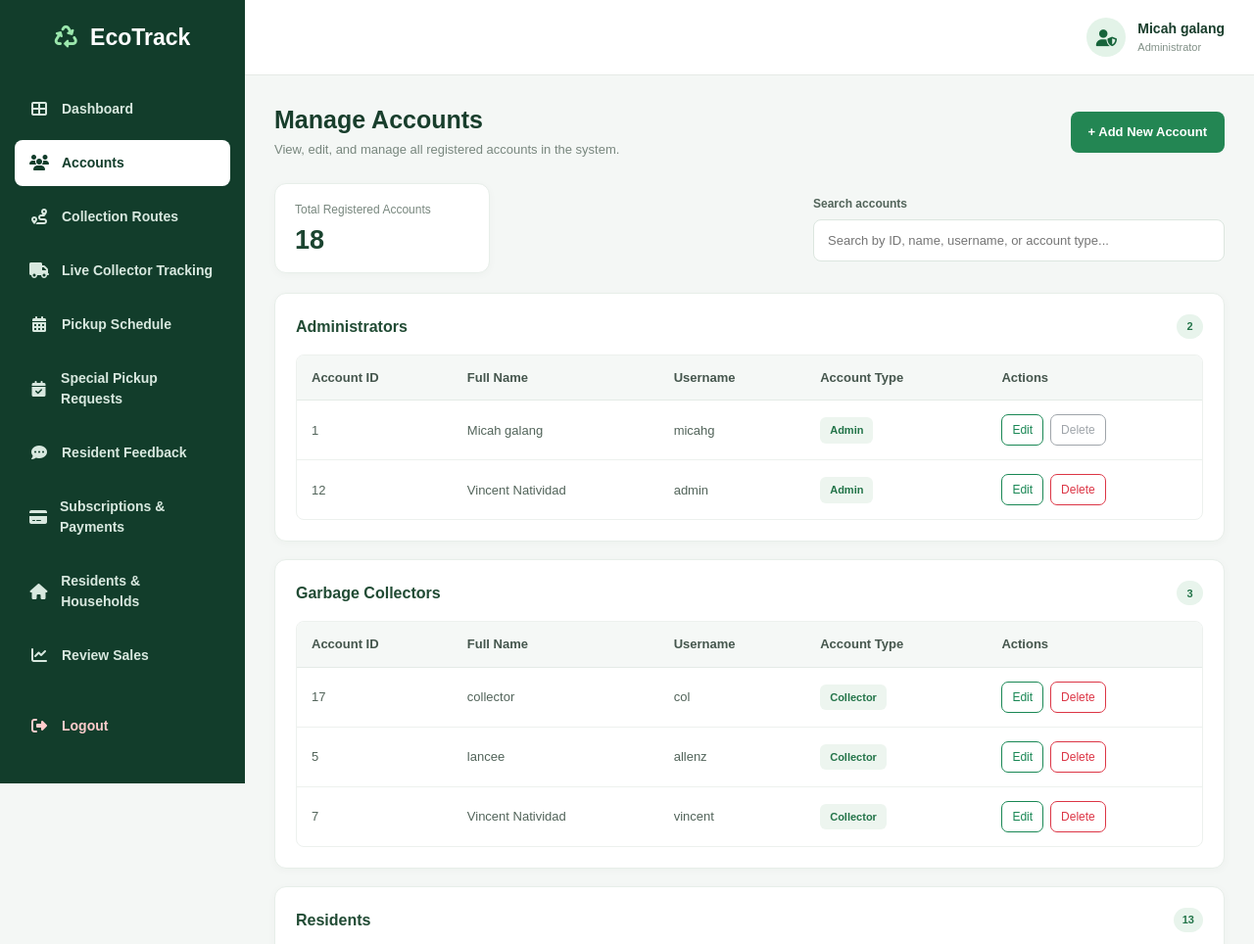
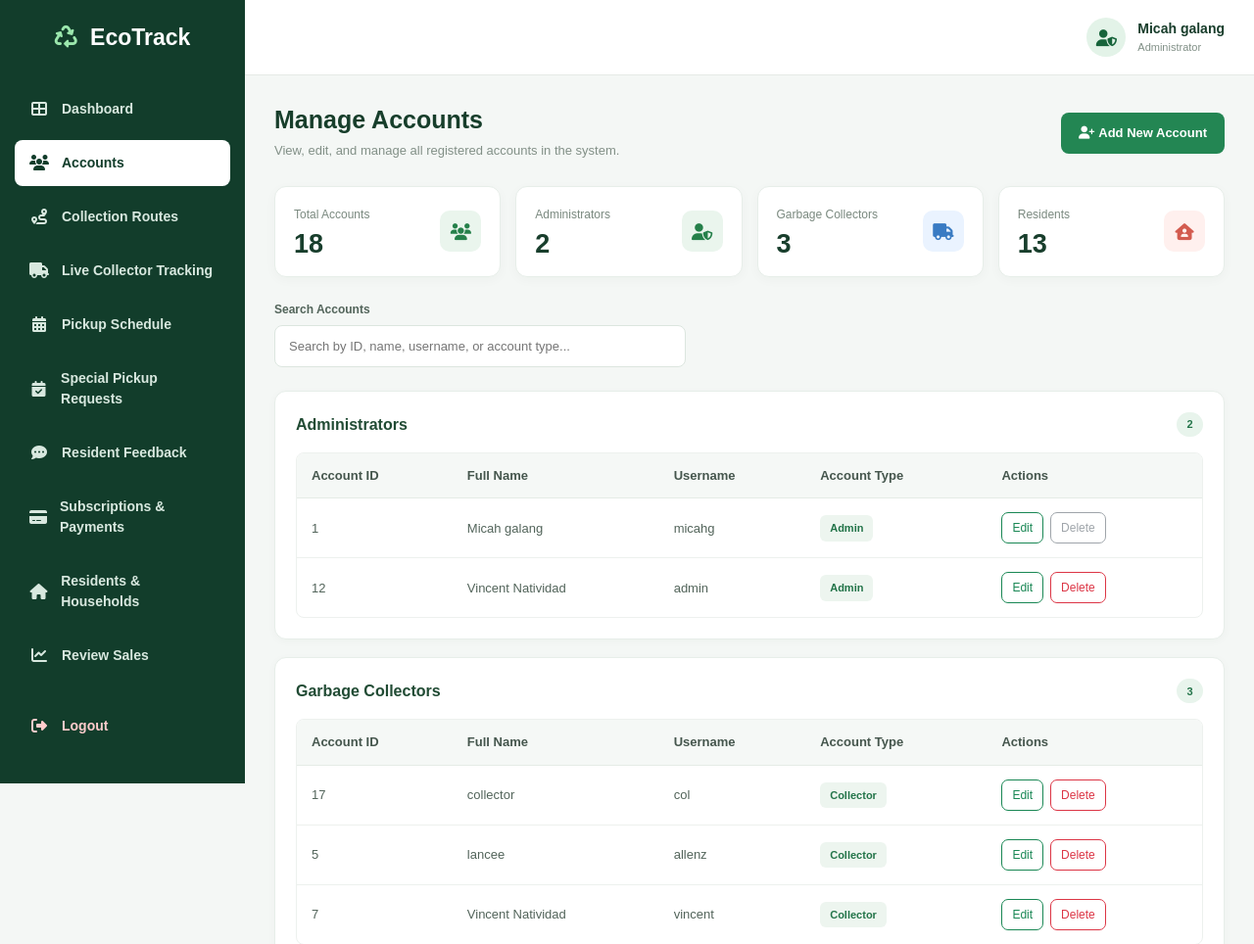
Before and after one commit to Group2-sa-finalproject/UI-UPDATE, a PHP site: page /admin/dashboard.php?page=accounts in a window 1280 px wide. Shown: the top 964 px of the page at 98% size. Run offline with PHP 8.4, Linux system fonts and the light colour scheme; a user stored in the database is signed in; data comes from the database, SQL or seed files in the repository; data that the repository does not hold is empty; some libraries are stand-ins or nearby versions.

Commit message:
Refactor account management logic and UI

```diff
--- a/wastesystem_/admin/accounts.php
+++ b/wastesystem_/admin/accounts.php
@@ -110,20 +110,220 @@ while ($row = $result->fetch_assoc()) {
 }
 $result->free();
 
+// ACCOUNT SUMMARY COUNTS
 $totalAccounts = array_sum(array_map("count", $accounts));
+$totalAdmins = count($accounts["admin"]);
+$totalCollectors = count($accounts["collector"]);
+$totalResidents = count($accounts["residents"]);
 ?>
 
 <style>
 .accounts-page{width:100%;color:#263b30}.accounts-page *{box-sizing:border-box}
-.accounts-header{display:flex;justify-content:space-between;align-items:center;flex-wrap:wrap;gap:16px;margin-bottom:24px}
-.accounts-header h1{font-size:25px;font-weight:700;color:#183e2c;margin:0 0 6px}
-.accounts-header p{color:#78877e;font-size:13px;margin:0}
 .add-account-btn{display:inline-flex;align-items:center;justify-content:center;background:#238653;color:#fff;padding:11px 18px;min-height:42px;border-radius:8px;font-size:13px;font-weight:600;text-decoration:none;transition:.2s}
 .add-account-btn:hover{background:#176b40;color:#fff;transform:translateY(-1px)}
 .accounts-toolbar{display:flex;align-items:center;justify-content:space-between;gap:14px;flex-wrap:wrap;margin-bottom:20px}
-.accounts-summary{flex:0 0 220px;background:#fff;border:1px solid #e7eee9;border-radius:12px;padding:17px 20px;box-shadow:0 2px 8px rgba(30,70,45,.03)}
-.accounts-summary span{display:block;color:#78877e;font-size:12px;margin-bottom:6px}
-.accounts-summary h2{color:#1b4430;font-size:27px;font-weight:700;margin:0}
+
+/* ==========================================
+   PAGE HEADING - DASHBOARD STYLE
+   ========================================== */
+
+.accounts-header {
+    display: flex;
+    justify-content: space-between;
+    align-items: center;
+    flex-wrap: wrap;
+    gap: 16px;
+    margin-bottom: 25px;
+}
+
+.accounts-header h2 {
+    color: #173e2b;
+    font-size: 25px;
+    font-weight: 700;
+    font-family: inherit;
+    margin: 0 0 7px;
+}
+
+.accounts-header p {
+    color: #829087;
+    font-size: 13px;
+    font-weight: 400;
+    font-family: inherit;
+    line-height: 1.6;
+    margin: 0;
+}
+
+/* ==========================================
+   ACCOUNT SUMMARY CARDS
+   ========================================== */
+
+.accounts-stats {
+    display: grid;
+    grid-template-columns: repeat(4, minmax(0, 1fr));
+    gap: 15px;
+    margin-bottom: 24px;
+}
+
+.accounts-stat-card {
+    display: flex;
+    align-items: center;
+    justify-content: space-between;
+    gap: 12px;
+    background: #fff;
+    border: 1px solid #e7eee9;
+    border-radius: 12px;
+    padding: 19px;
+    box-shadow: 0 3px 12px rgba(30, 70, 45, .03);
+    transition: .2s ease;
+}
+
+.accounts-stat-card:hover {
+    transform: translateY(-2px);
+    box-shadow: 0 5px 14px rgba(30, 70, 45, .07);
+}
+
+.accounts-stat-label {
+    color: #7a897f;
+    font-size: 12px;
+    font-weight: 500;
+    margin-bottom: 8px;
+}
+
+.accounts-stat-value {
+    color: #183e2c;
+    font-size: 27px;
+    font-weight: 700;
+    line-height: 1;
+}
+
+.accounts-stat-icon {
+    display: flex;
+    align-items: center;
+    justify-content: center;
+    flex-shrink: 0;
+    width: 42px;
+    height: 42px;
+    border-radius: 10px;
+    font-size: 17px;
+    background: #eaf5ed;
+    color: #25804a;
+}
+
+.accounts-stat-icon.admin {
+    background: #eaf5ed;
+    color: #25804a;
+}
+
+.accounts-stat-icon.collector {
+    background: #eaf3ff;
+    color: #397bc3;
+}
+
+.accounts-stat-icon.resident {
+    background: #fff0ee;
+    color: #d35b4f;
+}
+
+/* ==========================================
+   SEARCH TOOLBAR
+   ========================================== */
+
+.accounts-toolbar {
+    display: flex;
+    align-items: center;
+    justify-content: flex-start;
+    gap: 14px;
+    flex-wrap: wrap;
+    margin-bottom: 24px;
+}
+
+.account-search {
+    flex: 1 1 260px;
+    max-width: 420px;
+}
+
+.account-search label {
+    display: block;
+    color: #52645a;
+    font-size: 12px;
+    font-weight: 600;
+    margin-bottom: 7px;
+}
+
+.account-search input {
+    width: 100%;
+    height: 43px;
+    padding: 0 14px;
+    border: 1px solid #dce6df;
+    border-radius: 8px;
+    background: #fff;
+    color: #263b30;
+    font-size: 13px;
+    outline: none;
+}
+
+.account-search input:focus {
+    border-color: #238653;
+    box-shadow: 0 0 0 3px rgba(35,134,83,.1);
+}
+
+/* ==========================================
+   RESPONSIVE SUMMARY CARDS
+   ========================================== */
+
+@media (max-width: 1100px) {
+    .accounts-stats {
+        grid-template-columns: repeat(2, minmax(0, 1fr));
+    }
+}
+
+@media (max-width: 650px) {
+    .accounts-header {
+        align-items: stretch;
+    }
+
+    .accounts-header h2 {
+        font-size: 22px;
+    }
+
+    .add-account-btn {
+        width: 100%;
+    }
+
+    .accounts-stats {
+        gap: 10px;
+    }
+
+    .accounts-stat-card {
+        padding: 14px;
+    }
+
+    .accounts-stat-value {
+        font-size: 23px;
+    }
+
+    .accounts-stat-icon {
+        width: 35px;
+        height: 35px;
+        font-size: 14px;
+    }
+
+    .accounts-toolbar {
+        align-items: stretch;
+    }
+
+    .account-search {
+        flex: 1 1 100%;
+        max-width: none;
+    }
+}
+
+@media (max-width: 400px) {
+    .accounts-stats {
+        grid-template-columns: 1fr;
+    }
+}
+
 .account-search{flex:1 1 260px;max-width:420px}
 .account-search label{display:block;color:#52645a;font-size:12px;font-weight:600;margin-bottom:7px}
 .account-search input{width:100%;height:43px;padding:0 14px;border:1px solid #dce6df;border-radius:8px;background:#fff;color:#263b30;font-size:13px;outline:none}
@@ -145,13 +345,24 @@ $totalAccounts = array_sum(array_map("count", $accounts));
 </style>
 
 <div class="accounts-page">
+
+    <!-- PAGE HEADING -->
+
     <div class="accounts-header">
         <div>
-            <h1>Manage Accounts</h1>
-            <p>View, edit, and manage all registered accounts in the system.</p>
+            <h2>Manage Accounts</h2>
+
+            <p>
+                View, edit, and manage all registered accounts in the system.
+            </p>
         </div>
-        <a href="add_account.php" class="add-account-btn">+ Add New Account</a>
+
+        <a href="add_account.php" class="add-account-btn">
+            <i class="fas fa-user-plus me-1"></i>
+            Add New Account
+        </a>
     </div>
+
 
     <?php if ($accountNotice !== ""): ?>
         <div class="alert alert-<?= accountsPageEscape($accountNoticeType) ?> alert-dismissible fade show" role="alert">
@@ -160,14 +371,73 @@ $totalAccounts = array_sum(array_map("count", $accounts));
         </div>
     <?php endif; ?>
 
+    <!-- ACCOUNT SUMMARY CARDS -->
+    <div class="accounts-stats">
+
+        <!-- TOTAL ACCOUNTS -->
+        <div class="accounts-stat-card">
+            <div>
+                <div class="accounts-stat-label">Total Accounts</div>
+                <div class="accounts-stat-value">
+                    <?= number_format($totalAccounts) ?>
+                </div>
+            </div>
+            <div class="accounts-stat-icon">
+                <i class="fas fa-users"></i>
+            </div>
+        </div>
+
+        <!-- ADMINISTRATORS -->
+        <div class="accounts-stat-card">
+            <div>
+                <div class="accounts-stat-label">Administrators</div>
+                <div class="accounts-stat-value">
+                    <?= number_format($totalAdmins) ?>
+                </div>
+            </div>
+            <div class="accounts-stat-icon admin">
+                <i class="fas fa-user-shield"></i>
+            </div>
+        </div>
+
+        <!-- GARBAGE COLLECTORS -->
+        <div class="accounts-stat-card">
+            <div>
+                <div class="accounts-stat-label">Garbage Collectors</div>
+                <div class="accounts-stat-value">
+                    <?= number_format($totalCollectors) ?>
+                </div>
+            </div>
+            <div class="accounts-stat-icon collector">
+                <i class="fas fa-truck"></i>
+            </div>
+        </div>
+
+        <!-- RESIDENTS -->
+        <div class="accounts-stat-card">
+            <div>
+                <div class="accounts-stat-label">Residents</div>
+                <div class="accounts-stat-value">
+                    <?= number_format($totalResidents) ?>
+                </div>
+            </div>
+            <div class="accounts-stat-icon resident">
+                <i class="fas fa-house-user"></i>
+            </div>
+        </div>
+
+    </div>
+
+    <!-- SEARCH TOOLBAR -->
     <div class="accounts-toolbar">
-        <div class="accounts-summary">
-            <span>Total Registered Accounts</span>
-            <h2><?= number_format($totalAccounts) ?></h2>
-        </div>
         <div class="account-search">
-            <label for="accountSearch">Search accounts</label>
-            <input type="search" id="accountSearch" placeholder="Search by ID, name, username, or account type..." autocomplete="off">
+            <label for="accountSearch">Search Accounts</label>
+            <input
+                type="search"
+                id="accountSearch"
+                placeholder="Search by ID, name, username, or account type..."
+                autocomplete="off"
+            >
         </div>
     </div>
 
```
